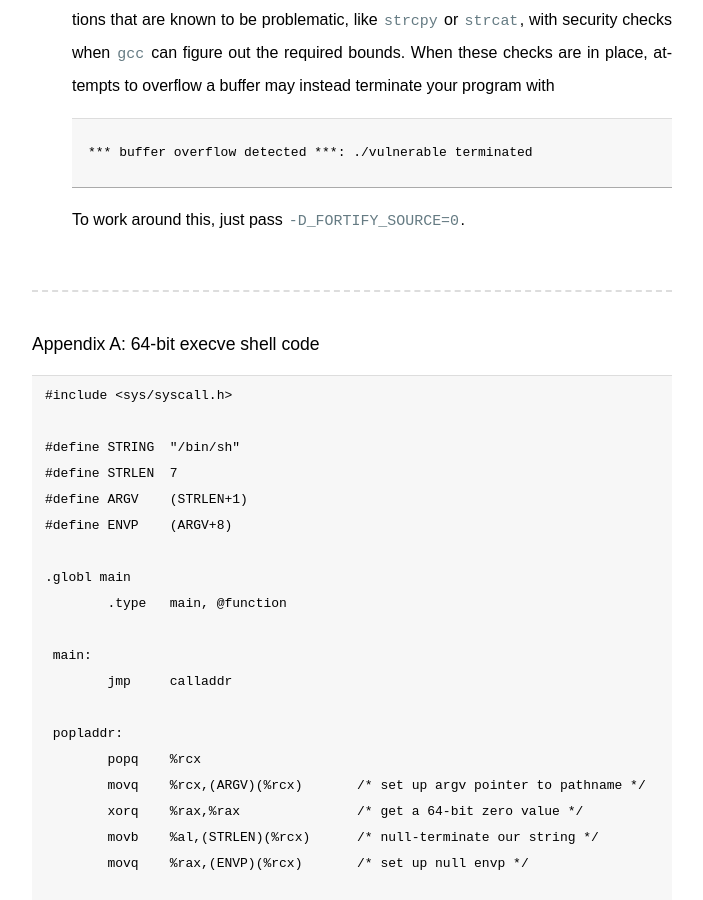
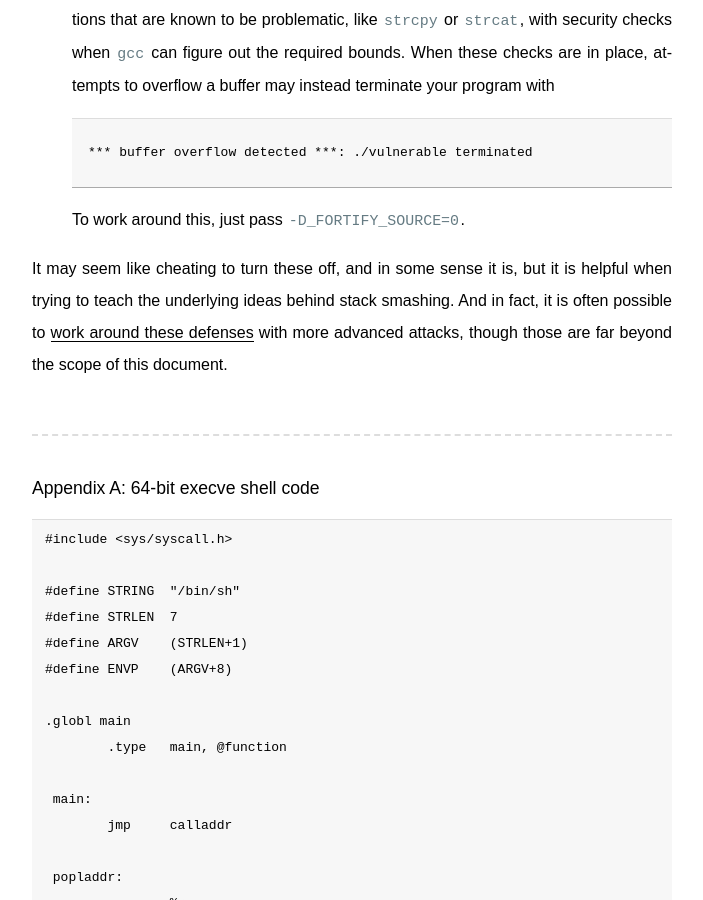
Before and after one commit to jonhoo/thesquareplanet.com, a Jekyll site: the page built from _posts/2019-01-31-smashing-the-stack-21st-century.markdown, in a window 1280 px wide and 900 px high, scrolled down 14403 px. Shown: the whole window, without its empty margins (288-991 px from the left). Built offline with Jekyll 4.4.1, drawn with Linux system fonts in a browser that asks for light colours; some of the changed text lies outside the part shown.

Commit message:
Refer to discussion about modern attacks

````diff
--- a/_posts/2019-01-31-smashing-the-stack-21st-century.markdown
+++ b/_posts/2019-01-31-smashing-the-stack-21st-century.markdown
@@ -575,6 +575,12 @@ are four primary defenses you'll have to deal with:
    ```
 
    To work around this, just pass `-D_FORTIFY_SOURCE=0`.
+
+It may seem like cheating to turn these off, and in some sense it is,
+but it is helpful when trying to teach the underlying ideas behind stack
+smashing. And in fact, it is often possible to [work around these
+defenses] with more advanced attacks, though those are far beyond the
+scope of this document.
 
 ### Appendix A: 64-bit execve shell code
 
@@ -634,3 +640,4 @@ are four primary defenses you'll have to deal with:
   [borrowed code chunks]: http://users.suse.com/~krahmer/no-nx.pdf
   [return-oriented programming]: https://en.wikipedia.org/wiki/Return-oriented_programming
   [source fortification]: https://access.redhat.com/blogs/766093/posts/1976213
+  [work around these defenses]: https://lobste.rs/s/up2x39/smashing_stack_21st_century#c_v5hama
````
Also changed, not shown: other parts of _posts/2019-01-31-smashing-the-stack-21st-century.markdown (+1 -1 lines).
